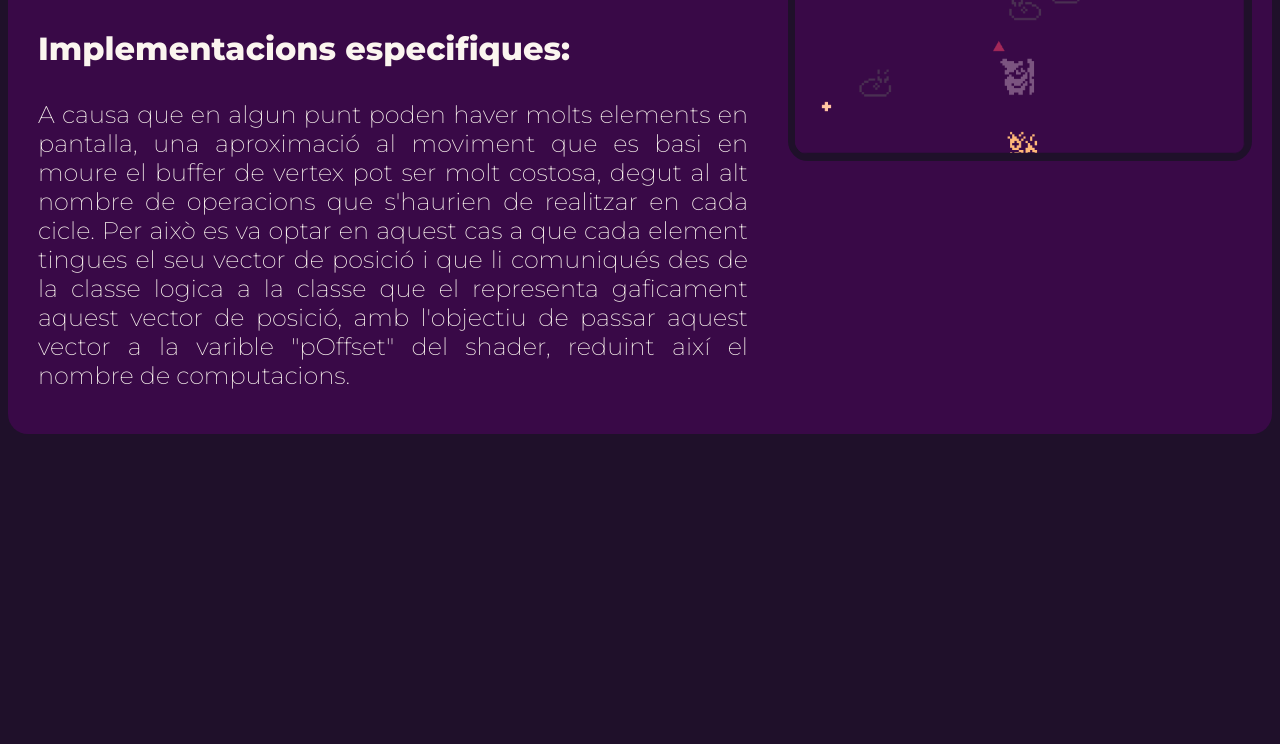
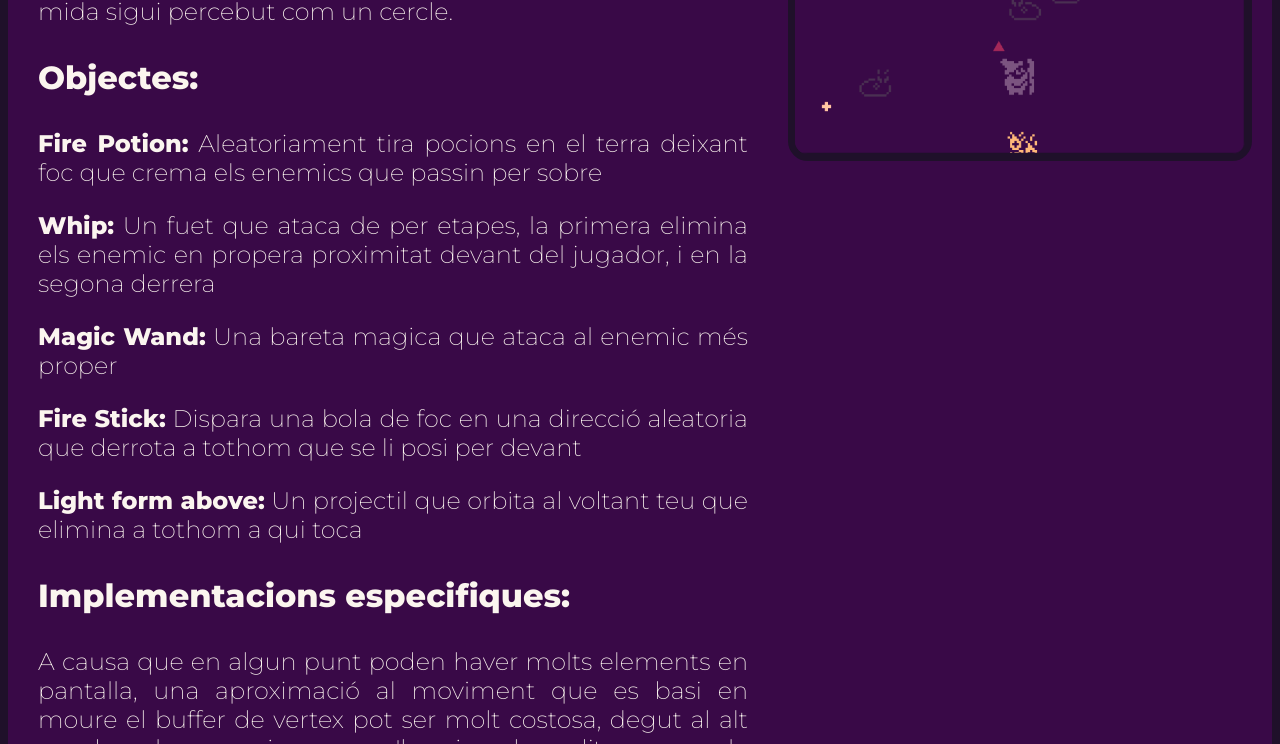
Before and after one commit to QcTL/PWeb1, a plain HTML site: page index.html in a window 1280 px wide. Shown: the part 2426-3170 px from the top of the page. Before the commit the page ends 2868 px from the top, so only its background shows below. Drawn offline with Linux system fonts and the light colour scheme; animation ran at ten frames a second.

Commit message:
Descipció dels objectes

```diff
--- a/index.html
+++ b/index.html
@@ -76,6 +76,7 @@
           <b>Disparar: Automatic</b><br />
           <b>Moviemnt: Ratolí</b><br />
           <b>Pausa: "P"</b><br />
+          <b>Carta: Selecciona i prem</b><br />
           <br />
           En aquest joc controles el personantge amb el ratolí, utilitzant la transformació de obtenir el
           retoli en la possició web i utilitzar transformacións perque els cordenades estiguin en el sistema
@@ -94,7 +95,12 @@
           un dels parametres serà amb quants vertex vols aproximar el cercle, on 3 seria un triangle, 4 seria un quadrat,
           i aixì continuament fins obtenir un poligon regular que amb la mida sigui percebut com un cercle.
         </p>
-
+        <h3>Objectes:</h3>
+        <p> <b>Fire Potion:</b> Aleatoriament tira pocions en el terra deixant foc que crema els enemics que passin per sobre</p>
+        <p> <b>Whip:</b> Un fuet que ataca de per etapes, la primera elimina els enemic en propera proximitat devant del jugador, i en la segona derrera</p>
+        <p> <b>Magic Wand:</b> Una bareta magica que ataca al enemic més proper</p>
+        <p> <b>Fire Stick:</b> Dispara una bola de foc en una direcció aleatoria que derrota a tothom que se li posi per devant</p>
+        <p> <b>Light form above:</b> Un projectil que orbita al voltant teu que elimina a tothom a qui toca</p>
         <h3>Implementacions especifiques:</h3>
         <p>
           A causa que en algun punt poden haver molts elements en pantalla, una aproximació al
```
